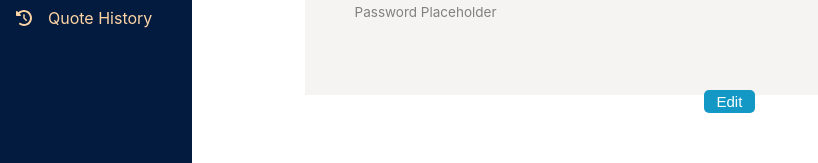
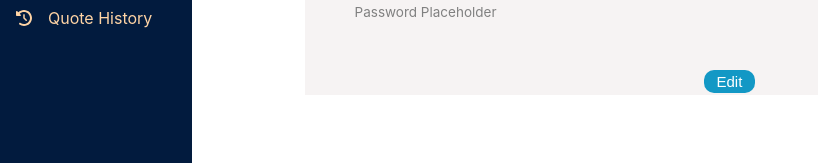
Before and after one commit to nevelaz2/Software-Design-Group-29, a React (Create React App) app: page /profile in a window 1280 px wide. Shown: the part 530-693 px from the top of the page, without its empty margins (0-818 px from the left). Built offline with nearby package versions, Linux system fonts and the light colour scheme.

Commit message:
Update Profile.css

```diff
--- a/src/Profile.css
+++ b/src/Profile.css
@@ -39,7 +39,7 @@
 
 .profile-page .button {
     border: none;
-    border-radius: 5px;
+    border-radius: 10px;
 
     background-color: rgb(19, 152, 197);
 
@@ -48,7 +48,7 @@
     font-size: 15px;
 
     position: absolute;
-    top: 77.5%;
+    top: 75%;
     left: 55%;
 
     padding: 12.5px;
```
